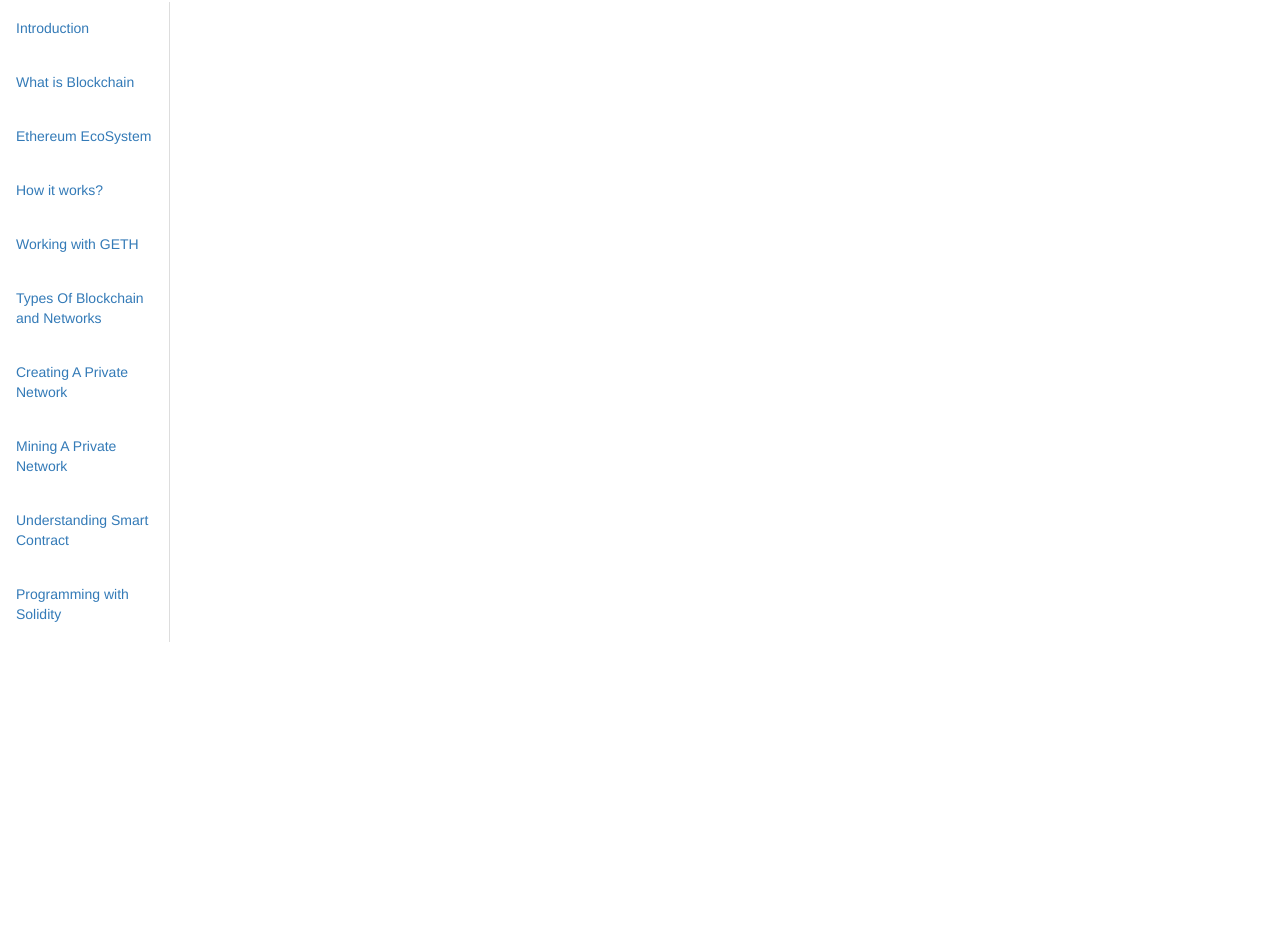
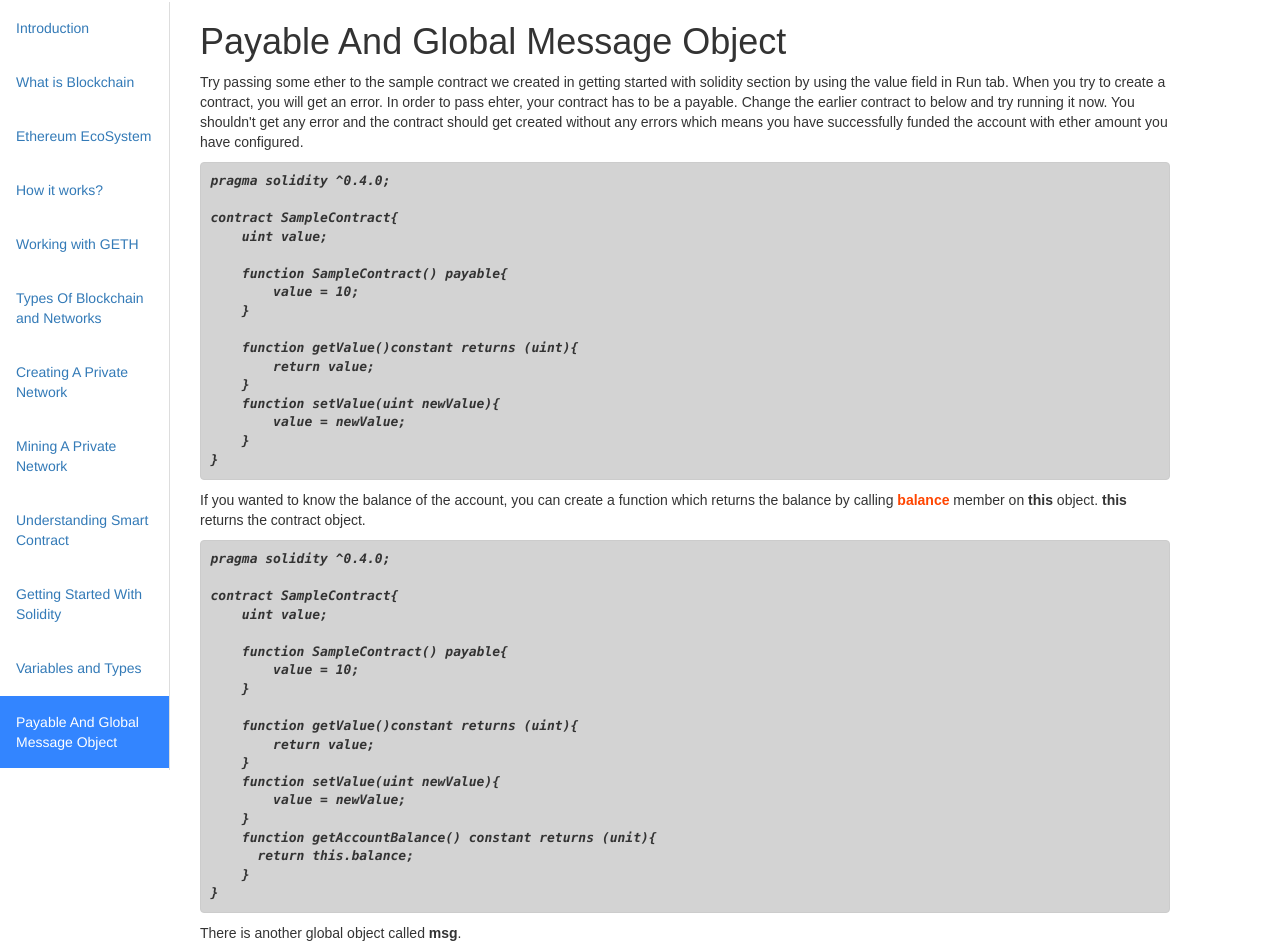
Before and after one commit to nagakedari/tutorial, an Angular app: page /globalobject in a window 1280 px wide. Before the commit this address led to /. Shown: the part 89-1041 px from the top of the page. Before the commit the page ends 800 px from the top, so only its background shows below. Built offline with nearby package versions, Linux system fonts and the light colour scheme.

Commit message:
Variable types page

```diff
--- a/src/app/app.module.ts
+++ b/src/app/app.module.ts
@@ -16,6 +16,8 @@
 import { NavigationComponent } from './navigation/navigation.component';
 import { SmartcontractComponent } from './smartcontract/smartcontract.component';
 import { SolidityComponent } from './solidity/solidity.component';
+import { VariabletypesComponent } from './variabletypes/variabletypes.component';
+import { GlobalobjectComponent } from './globalobject/globalobject.component';
 // import { AppSettings } from './settings/settings.component';
 
 
@@ -33,7 +35,9 @@
     MiningprivatenetworkComponent,
     NavigationComponent,
     SmartcontractComponent,
-    SolidityComponent
+    SolidityComponent,
+    VariabletypesComponent,
+    GlobalobjectComponent
   ],
   imports: [
     routes,
--- a/src/app/chapters/chapters.component.ts
+++ b/src/app/chapters/chapters.component.ts
@@ -21,7 +21,9 @@
         {name : " Creating A Private Network", path : "privatenetwork"},
         {name : " Mining A Private Network", path : "mining"},
         {name : " Understanding Smart Contract", path : "smartcontract"},
-        {name : " Programming with Solidity", path : "solidity"}
+        {name : " Getting Started With Solidity", path : "solidity"},
+        {name : " Variables and Types", path : "variabletypes"},
+        {name : " Payable And Global Message Object", path : "globalobject"}
     ];
   }
 
--- /dev/null
+++ b/src/app/globalobject/globalobject.component.html
@@ -0,0 +1,56 @@
+<div class="content">
+  <h1>Payable And Global Message Object</h1>
+  <p>
+    Try passing some ether to the sample contract we created in getting started with solidity section by using the value field in Run tab. When you try to create a contract, you will get an error. In order to pass ehter, your contract has to be a payable. Change the earlier contract to below and try running it now. You shouldn't get any error and the contract should get created without any errors which means you have successfully funded the account with ether amount you have configured.
+  </p>
+  <p>
+   <i><b><pre style="background-color: lightgray">{{
+
+     'pragma solidity ^0.4.0;
+
+contract SampleContract{
+    uint value;
+
+    function SampleContract() payable{
+        value = 10;
+    }
+
+    function getValue()constant returns (uint){
+        return value;
+    }
+    function setValue(uint newValue){
+        value = newValue;
+    }
+}'
+     }}</pre></b></i>
+  </p>
+  <p>
+    If you wanted to know the balance of the account, you can create a function which returns the balance by calling <b style="color: orangered">balance</b> member on <b>this</b> object. <b>this</b> returns the contract object.
+  </p>
+  <p>
+   <i><b><pre style="background-color: lightgray">{{
+
+     'pragma solidity ^0.4.0;
+
+contract SampleContract{
+    uint value;
+
+    function SampleContract() payable{
+        value = 10;
+    }
+
+    function getValue()constant returns (uint){
+        return value;
+    }
+    function setValue(uint newValue){
+        value = newValue;
+    }
+    function getAccountBalance() constant returns (unit){
+      return this.balance;
+    }
+}'
+     }}</pre></b></i>
+  </p>
+  <p>
+    There is another global object called <b>msg</b>.
+</div>
--- /dev/null
+++ b/src/app/globalobject/globalobject.component.ts
@@ -0,0 +1,15 @@
+import { Component, OnInit } from '@angular/core';
+
+@Component({
+  selector: 'app-globalobject',
+  templateUrl: './globalobject.component.html',
+  styleUrls: ['./globalobject.component.css']
+})
+export class GlobalobjectComponent implements OnInit {
+
+  constructor() { }
+
+  ngOnInit() {
+  }
+
+}
--- a/src/app/router/router.component.ts
+++ b/src/app/router/router.component.ts
@@ -12,6 +12,8 @@
 import { MiningprivatenetworkComponent } from '../miningprivatenetwork/miningprivatenetwork.component';
 import { SmartcontractComponent } from '../smartcontract/smartcontract.component';
 import { SolidityComponent } from '../solidity/solidity.component';
+import { VariabletypesComponent } from '../variabletypes/variabletypes.component';
+import { GlobalobjectComponent } from '../globalobject/globalobject.component';
 
 
 export const router : Routes = [
@@ -25,7 +27,9 @@
   {path: 'privatenetwork', component: PrivatenetworkComponent },
   {path: 'mining', component: MiningprivatenetworkComponent },
   {path: 'smartcontract', component: SmartcontractComponent },
-  {path: 'solidity', component: SolidityComponent }
+  {path: 'solidity', component: SolidityComponent },
+  {path: 'variabletypes', component: VariabletypesComponent},
+  {path: 'globalobject', component: GlobalobjectComponent}
 ];
 
 export const routes : ModuleWithProviders  = RouterModule.forRoot (router);
--- a/src/app/solidity/solidity.component.html
+++ b/src/app/solidity/solidity.component.html
@@ -2,7 +2,7 @@
   <br/>
   <app-navigation [previous]="previousRoute" [next]="nextRoute"></app-navigation>
   <br/>
-  <h1>Programming With Solidity</h1>
+  <h1>Getting Started With Solidity</h1>
   <p>
    Solidity is a high level programming language which is used to build smart contracts. A contract in solidity looks like this.
   </p>
--- a/src/app/solidity/solidity.component.ts
+++ b/src/app/solidity/solidity.component.ts
@@ -11,7 +11,7 @@
   previousRoute : any;
   constructor() {
     this.previousRoute = 'smartcontract';
-    //this.nextRoute = 'solidity';
+    this.nextRoute = 'variabletypes';
   }
 
   ngOnInit() {
--- /dev/null
+++ b/src/app/variabletypes/variabletypes.component.html
@@ -0,0 +1,63 @@
+<div class="content">
+  <br/>
+  <app-navigation [previous]="previousRoute" [next]="nextRoute"></app-navigation>
+  <br/>
+  <h1> Variables and Types</h1>
+  <p>
+  Solidity is a statically typed language, that is the type of each variable has to be specified during compile time itself. Types can interact with each other in expressions contains operators. In solidity we have three kinds of types.
+</p>
+<ul>
+  <li>Value Types</li>
+  <li>Reference Types</li>
+  <li>Mappings</li>
+</ul>
+<br />
+<h4><b>Value Types</b></h4>
+<br/>
+<p>
+  The following types are called value types, because variables of these types will always be passed by value
+</p>
+<ul>
+  <li><b>Booleans:</b> The possible values are constants <i style="color: orangered">true</i> and <i style="color: orangered">false</i>. Possible operators are !, &amp;&amp;, ||, == and !=.
+  </li>
+  <li><b>Integers:</b> We have signed (int) and unsigned (uint) integers of various sizes. uint8 to unit256 in steps of 8. Possible operators are Comparison(<=, <, ==, !=, >=, >), Bit Operators(&amp;, |,  ^), Arithmetic operators(+,-,*,/,%, <<, >>).
+  </li>
+  <li><b>Address:</b> Holds a 20 byte value (size of an Ethereum address). Possible operators are <=, <, ==, !=, >= and >. Address types also have members and serve as a base for all contracts. balance member is used to query the balance of an address. Using transfer member we can transfer funds.
+  </li>
+  <li><b>Fixed-size byte arrays:</b> We will have bytes1 .. bytes32. Possible operators are Comparison(<=, <, ==, !=, >=, >), Bit Operators(&amp;, |,  ^), Index access(If x is of type bytesI, then x[k] for 0 <= k < I returns the k th byte). This has .length member which gives the fixed length of the byte array.
+  </li>
+  <li><b>Dynamically-sized byte array:</b> bytes is a dynamically-sized byte array.
+  </li>
+  <li><b>String Literals:</b> String literals are written with either double or single-quotes.
+  </li>
+  <li><b>Enums:</b> String literals are written with either double or single-quotes. Enums are one way to create a user-defined type in Solidity. They are explicitly convertible to and from all integer types but implicit conversion is not allowed
+  </li>
+</ul>
+<br />
+<h4><b>Reference Types</b></h4><br/>
+<p>
+  These are complext types, that does not fit in 256 bits. Following are the referene types.
+</p>
+<ul>
+  <li><b>Arrays:</b>Arrays can have a compile-time fixed size or they can be dynamic. An array of fixed size k and element type T is written as T[k], an array of dynamic size as T[].
+  </li>
+  <li><b>Structs:</b>Solidity provides a way to define new types in the form of structs. Structs contains other data types. Solidity structs are similar to structs in other object oriented programs like C++.
+      <i><b><pre style="background-color: lightgray">{{'struct account {
+        address accountId;
+        uint balance;
+    }'}}</pre></b></i>
+  </li>
+</ul>
+<br />
+<h4><b>Mappings</b></h4>
+<br/>
+<p>
+  Mapping types are declared as mapping(_KeyType => _ValueType). Here _KeyType can be almost any type except for a mapping, a dynamically sized array, a contract, an enum and a struct. _ValueType can actually be any type, including mappings. Mappings are more like hash tables. Mappings are only allowed for state variables.
+</p>
+<br />
+<p>
+  To know more about the types visit <a target="_blank" href="https://solidity.readthedocs.io/en/develop/types.html#value-types">Solidity Types</a>
+</p>
+<br/>
+  <app-navigation [previous]="previousRoute" [next]="nextRoute"></app-navigation>
+</div>
--- /dev/null
+++ b/src/app/variabletypes/variabletypes.component.ts
@@ -0,0 +1,20 @@
+import { Component, OnInit } from '@angular/core';
+
+@Component({
+  selector: 'app-variabletypes',
+  templateUrl: './variabletypes.component.html',
+  styleUrls: ['./variabletypes.component.css']
+})
+export class VariabletypesComponent implements OnInit {
+
+   nextRoute : any;
+  previousRoute : any;
+  constructor() {
+    this.previousRoute = 'solidity';
+    this.nextRoute = 'globalobject';
+  }
+
+  ngOnInit() {
+  }
+
+}
```
Also changed, not shown: src/app/globalobject/globalobject.component.css (added), src/app/variabletypes/variabletypes.component.css (added).
